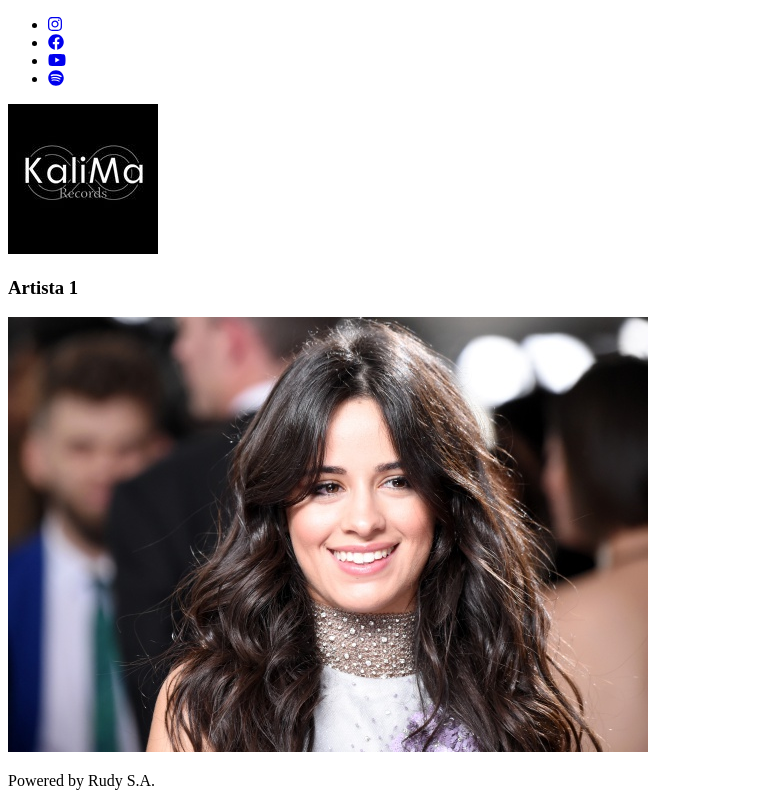
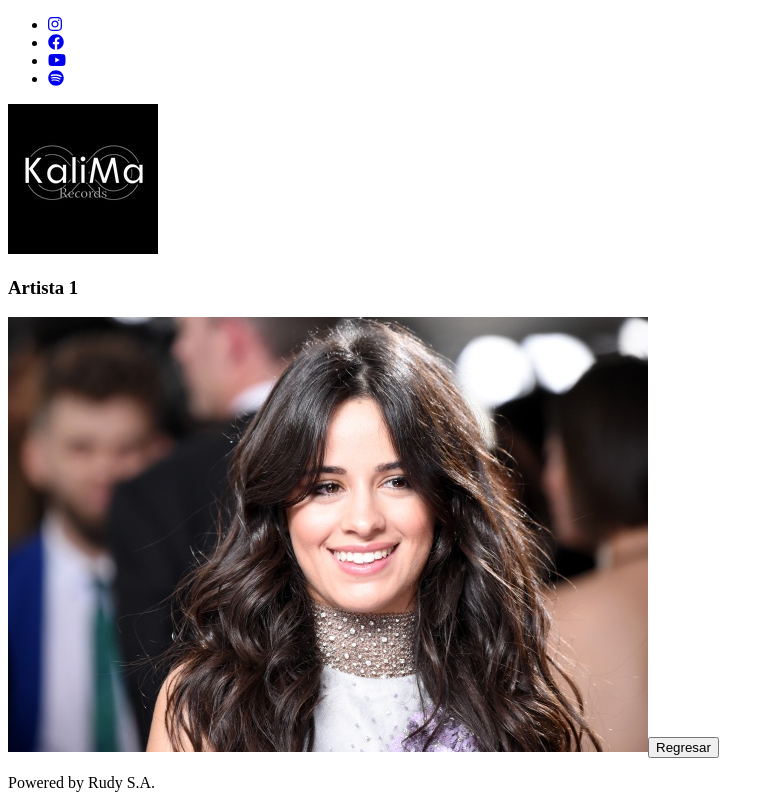
Before and after one commit to mauramro/kalima-site, a Next.js app: page /artista/m1 in a window 1280 px wide. Shown: the whole page, without its empty margins (0-774 px from the left). Built offline with nearby package versions, Linux system fonts and the light colour scheme.

Commit message:
boton regresar
se agregar el boton y funcion de regresar desde detalles de artista

```diff
--- a/components/DetallesArtista.js
+++ b/components/DetallesArtista.js
@@ -1,11 +1,17 @@
 import React from "react";
+import Link from 'next/link'
 
 const DetallesArtista = ({ name, image }) => {
   return (
     <div className="mx-auto text-center text-white py-5 bg-gradient-to-r from-gray-900 via-gray-700 to-gray-900 px-5">
       <h3 className="mb-4">{name}</h3>
       <img src={`../../images/${image}`} alt="" className="mx-auto" />
+      <Link href="/">
+        <button class="mt-5 bg-gray-500 hover:bg-gray-700 text-white font-bold py-2 px-4 rounded-full ">Regresar</button>
+      </Link>
     </div>
+
+
   );
 };
 
```
